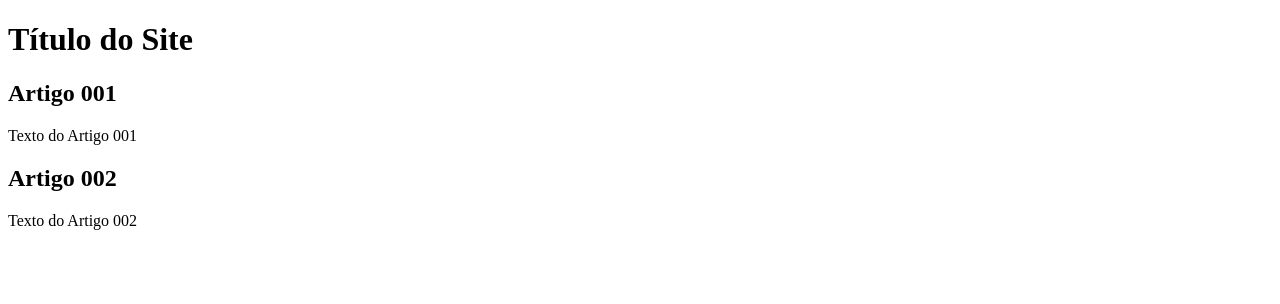
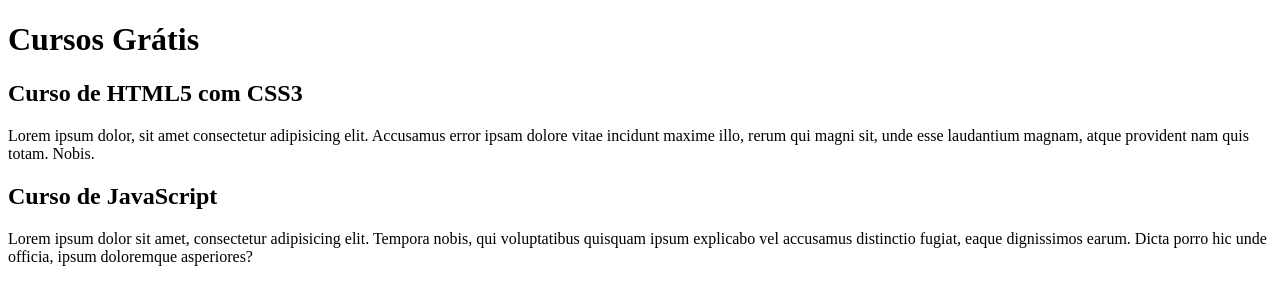
Before and after one commit to renato-felix/projeto-site, a plain HTML site: page index.html in a window 1280 px wide. Drawn offline with Linux system fonts and the light colour scheme.

Commit message:
Comecei a escrever o conteúdo

```diff
--- a/index.html
+++ b/index.html
@@ -9,15 +9,15 @@
 <body>
     <main>
         <header>
-            <h1>Título do Site</h1>
+            <h1>Cursos Grátis</h1>
         </header>
         <article>
-            <h2>Artigo 001</h2>
-            <p>Texto do Artigo 001</p>
+            <h2>Curso de HTML5 com CSS3</h2>
+            <p>Lorem ipsum dolor, sit amet consectetur adipisicing elit. Accusamus error ipsam dolore vitae incidunt maxime illo, rerum qui magni sit, unde esse laudantium magnam, atque provident nam quis totam. Nobis.</p>
         </article>
         <article>
-            <h2>Artigo 002</h2>
-            <p>Texto do Artigo 002</p>
+            <h2>Curso de JavaScript</h2>
+            <p>Lorem ipsum dolor sit amet, consectetur adipisicing elit. Tempora nobis, qui voluptatibus quisquam ipsum explicabo vel accusamus distinctio fugiat, eaque dignissimos earum. Dicta porro hic unde officia, ipsum doloremque asperiores?</p>
         </article>
     </main>
 
```
